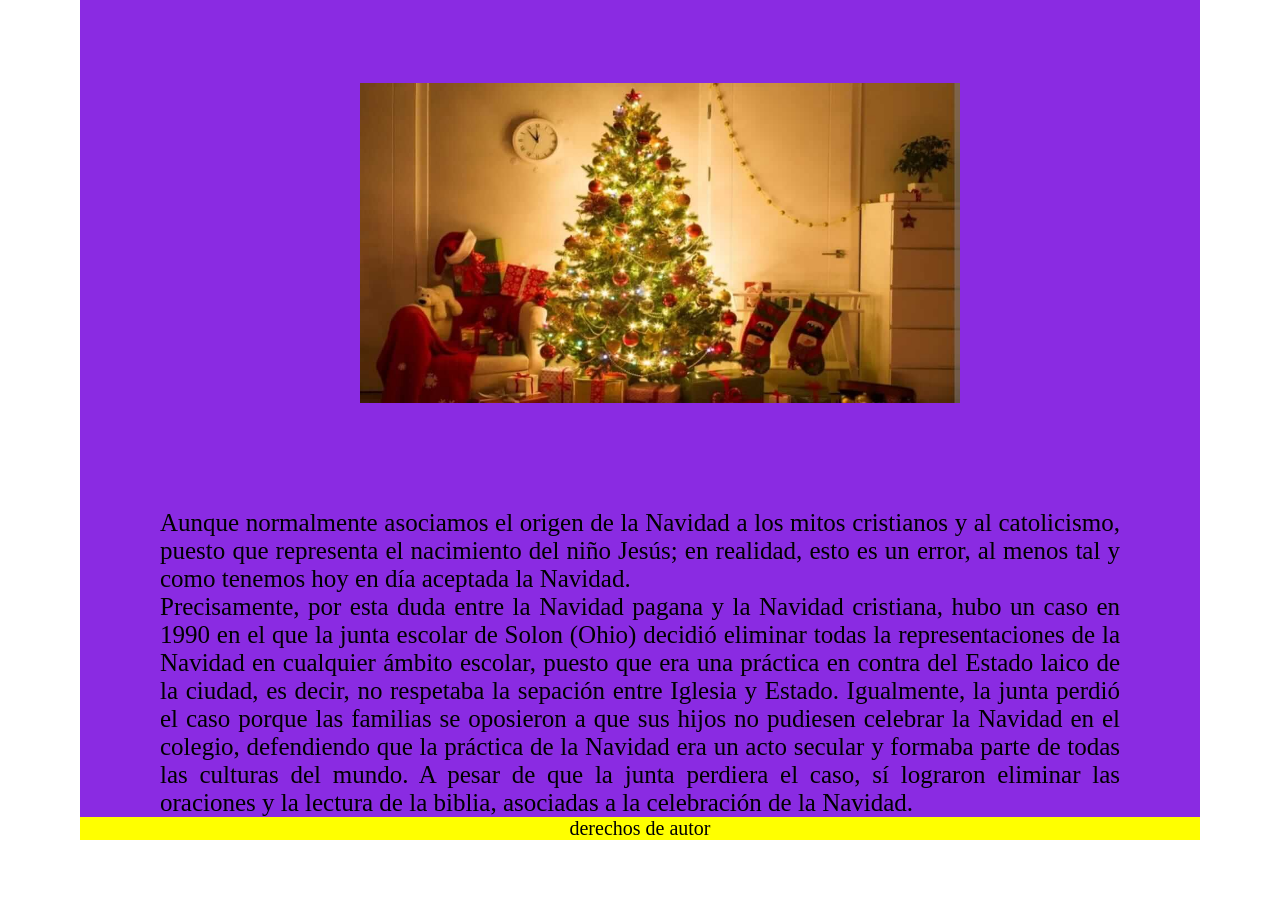
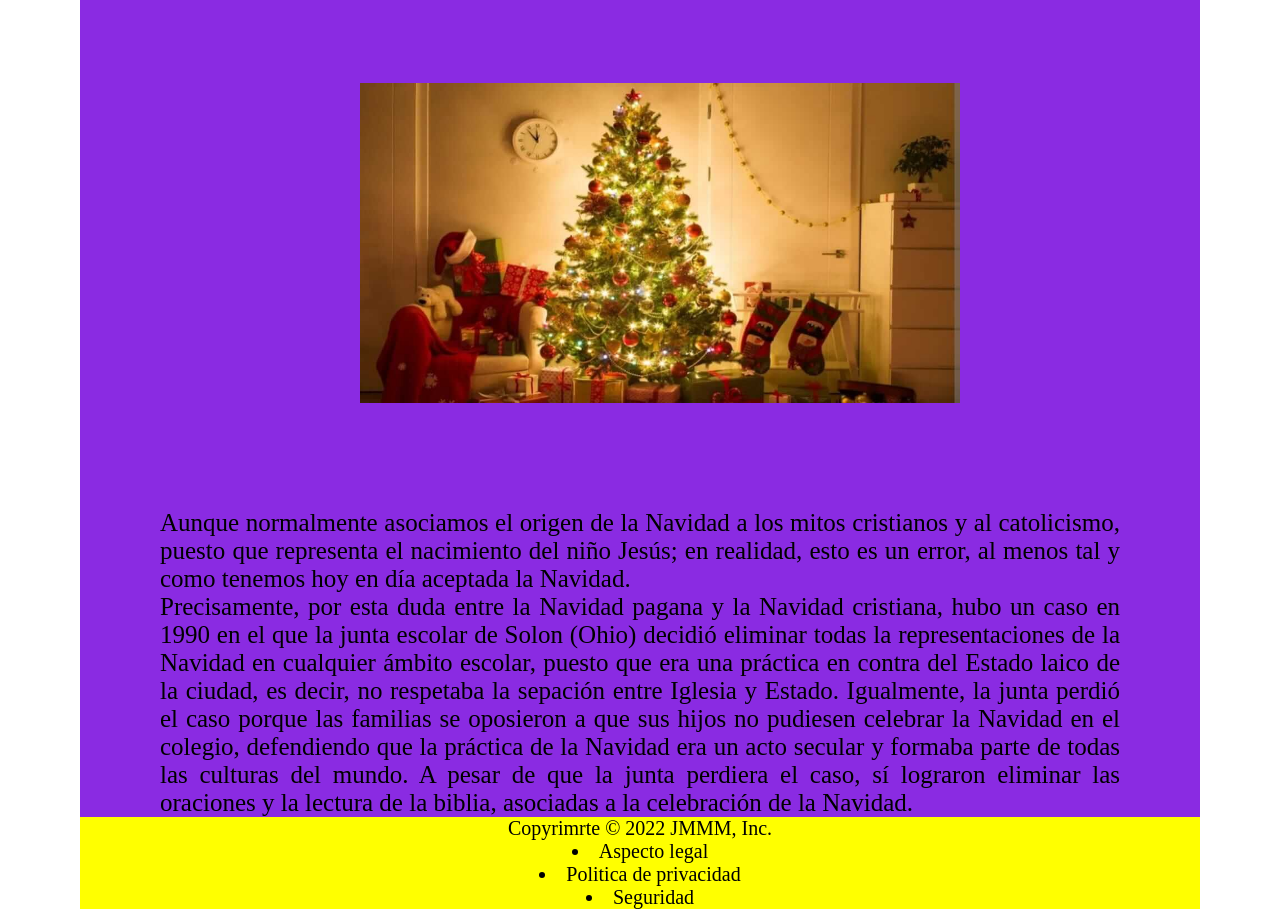
Before and after one commit to jhonmara/UNA-NAVIDAD, a plain HTML site: page index.html in a window 1280 px wide. Shown: the part 971-1880 px from the top of the page. Before the commit the page ends 1811 px from the top, so only its background shows below. Drawn offline with Linux system fonts and the light colour scheme.

Commit message:
Se esta acomodando el footer

```diff
--- a/CSS/style.css
+++ b/CSS/style.css
@@ -62,6 +62,13 @@ footer{
     margin-right: 8rem;
     text-align: center;
 }
+.footer_in{
+    font-size: 2rem;
+    margin: 0;
+    padding: 0;
+    text-align: ;
+
+}
 @media (min-width: 600px){
 
 }
--- a/index.html
+++ b/index.html
@@ -25,6 +25,20 @@
         </p>
         </main>
 
-        <footer><p>derechos de autor</p></footer>
+        <footer>
+
+          <main>
+            <p>Copyrimrte © 2022 JMMM, Inc.</p>
+            <ul class=""></ul>
+            <li class="footer_in"><a href="" ><a> <botton>Aspecto legal</botton></a></li>
+            <li class="footer_in"><a href=""><a><botton>Politica de privacidad</botton></a></li>
+            <li class="footer_in"><a href=""><a><botton>Seguridad</botton></a></li>
+          </ul>
+
+          </main>
+
+
+
+        </footer>
     </body>
   </html>
```
